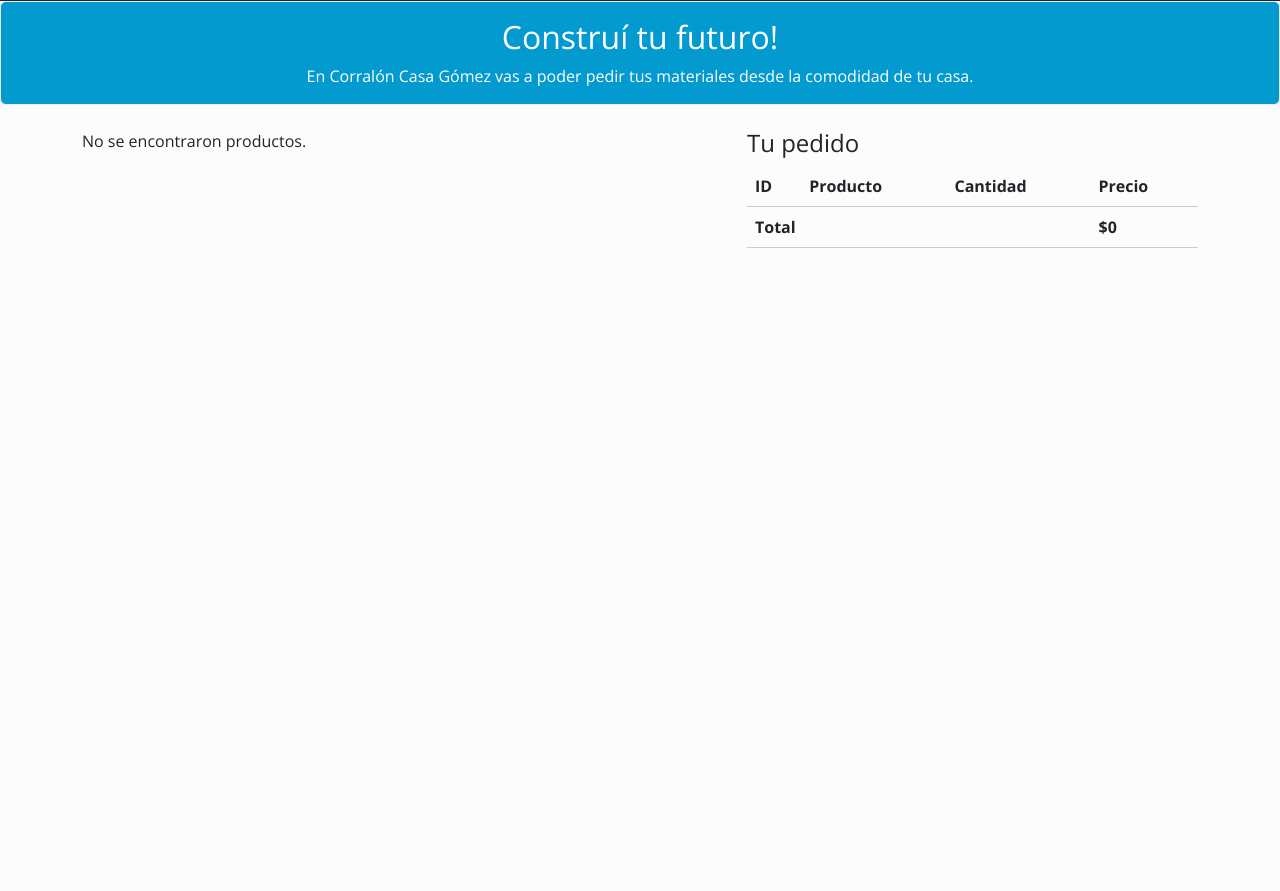
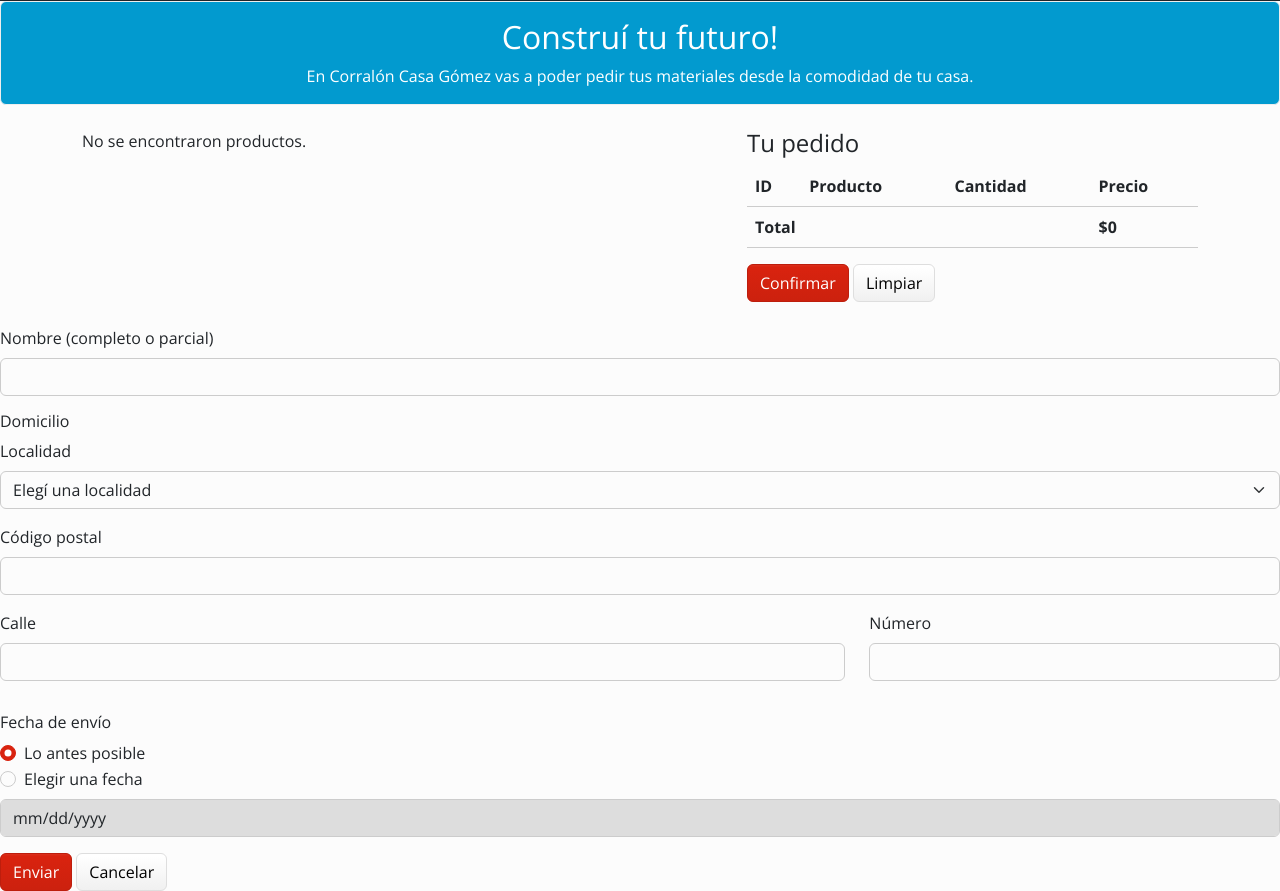
Before and after one commit to Gomez-Santiago-27/Proyecto_final_UTN, a website built with Vite: page src/pages/user/indexUser.html in a window 1280 px wide. Shown: the part 97-988 px from the top of the page. Before the commit the page ends 800 px from the top, so only its background shows below. Built offline with nearby package versions, Linux system fonts and the light colour scheme; no server answers.

Commit message:
Se agregó a 'indexUser.html' 1)cuerpo del pedido; 2)formulario de envío del pedido

```diff
--- a/src/css/style.css
+++ b/src/css/style.css
@@ -9,6 +9,6 @@
 }
 
 #seccionDeProductos {
+    max-height: 80vh;
     overflow-y: auto;
-    overflow-x: auto;
 }
--- a/src/js/controllers/indexUser.js
+++ b/src/js/controllers/indexUser.js
@@ -3,8 +3,13 @@ import { obtenerTodosLosProductos } from "../utils/obtenerProductos.js";
 const seccionDeProductos = document.querySelector('#seccionDeProductos');
 const entradaDeTextoBuscador = document.querySelector('#entradaDeTextoBuscador');
 const botonBuscar = document.querySelector('#botonBuscador');
-const cuerpoPedido = document.querySelector("#cuerpoPedido")
+const cuerpoPedido = document.querySelector("#cuerpoPedido");
+const totalPedido = document.querySelector("#totalPedido");
 const productos = await obtenerTodosLosProductos();
+const confirmarPedido = document.querySelector("#confirmarPedido");
+const limpiarPedido = document.querySelector("#limpiarPedido");
+
+let total = 0;
 
 /**
  *
@@ -27,7 +32,7 @@ function recorrerArregloYMostrarlo(arreglo) {
                <div class="card-body">
                <h5 class="card-title">${producto.descripcion}</h5>
                <p class="card-text">$${producto.precio}</p>
-               <button class="btn btn-primary" id="btn${producto.id}">Pedir</button>
+               <button class="btn btn-primary">Agregar al presupuesto</button>
                </div>
             </div>
             </div>
@@ -82,6 +87,7 @@ function mostrarProductosBuscados(arreglo) {
  */
 function agregarAlPedido(producto, cantidad) {
    const subtotal = producto.precio * cantidad;
+   total = total + subtotal;
    const fila = document.createElement('tr');
    fila.innerHTML = `
       <td>${producto.id}</td>
@@ -90,7 +96,22 @@ function agregarAlPedido(producto, cantidad) {
       <td>$${subtotal}</td>
    `;
    cuerpoPedido.appendChild(fila);
+   totalPedido.textContent = `$${total}`;
 }
+
+confirmarPedido.addEventListener('click', () => {
+   // envía el contenido de la tabla a la API que este lo guarde en 'pedidos.json'
+   // Va a hacer una solicitud POST express.
+});
+
+/**
+ * post: borra los elementos de la tabla del pedido y reinicia el total a 0.
+ */
+limpiarPedido.addEventListener('click', () => {
+   cuerpoPedido.innerHTML = "";
+   total = 0;
+   totalPedido.textContent =  `$${total}`;
+})
 
 mostrarTodosLosProductos(productos);
 
--- a/src/js/models/Domicilio.js
+++ b/src/js/models/Domicilio.js
@@ -1,11 +1,9 @@
 class Domicilio {
 
-    constructor(localidad, codigoPostal, calle, numeroCalle) {
-        this.provincia = "Buenos Aires";
-        // Esta destinado a La Matanza, Buenos Aires
+    constructor(localidad, codigoPostal, nombreCalle, numeroCalle) {
         this.localidad = localidad;
         this.codigoPostal = codigoPostal;
-        this.calle = calle;
+        this.nombreCalle = nombreCalle;
         this.numeroCalle = numeroCalle;
     }
 }
--- a/src/pages/user/indexUser.html
+++ b/src/pages/user/indexUser.html
@@ -71,9 +71,76 @@
                         </tr>
                     </tfoot>
                 </table>
+                <button class="btn btn-primary" id="confirmarPedido">Confirmar</button>
+                <button class="btn btn-secondary" id="limpiarPedido">Limpiar</button>
             </section>
         </div>
     </section>
+
+    <!-- FORMULARIO DE CONFIRMACIÓN DEL PEDIDO -->
+    <form id="formPedido" class="mt-4">
+
+    <!-- Nombre -->
+        <div class="mb-3">
+            <label for="nombre" class="form-label">Nombre (completo o parcial)</label>
+            <input type="text" id="nombre" name="nombre" class="form-control" required>
+        </div>
+
+        <!-- Domicilio -->
+        <fieldset class="mb-3">
+            <legend class="h6">Domicilio</legend>
+
+            <div class="mb-3">
+                <label for="localidad" class="form-label">Localidad</label>
+                <select id="localidad" name="localidad" class="form-select" required>
+                    <option value="" selected disabled>Elegí una localidad</option>
+
+                    <option>González Catán</option>
+                    <option>Gregorio de Laferrere</option>
+                    <option>Isidro Casanova</option>
+                    <option>San Justo</option>
+                    <option>Virrey del Pino</option>
+                </select>
+            </div>
+
+            <div class="mb-3">
+                <label for="codigoPostal" class="form-label">Código postal</label>
+                <input type="number" id="codigoPostal" name="codigoPostal" class="form-control" min="1000" max="9999" required>
+            </div>
+
+            <div class="row">
+                <div class="col-8 mb-3">
+                    <label for="calle" class="form-label">Calle</label>
+                    <input type="text" id="calle" name="calle" class="form-control" required>
+                </div>
+                <div class="col-4 mb-3">
+                    <label for="numero" class="form-label">Número</label>
+                    <input type="number" id="numero" name="numero" class="form-control" min="0" required>
+                </div>
+            </div>
+        </fieldset>
+
+        <!-- Fecha de envío -->
+        <fieldset class="mb-3">
+            <legend class="h6">Fecha de envío</legend>
+
+            <div class="form-check">
+                <input class="form-check-input" type="radio" name="tipoEnvio" id="envioLoAntes" value="lo-antes-posible" checked>
+                <label class="form-check-label" for="envioLoAntes">Lo antes posible</label>
+            </div>
+
+            <div class="form-check">
+                <input class="form-check-input" type="radio" name="tipoEnvio" id="envioFecha" value="fecha">
+                <label class="form-check-label" for="envioFecha">Elegir una fecha</label>
+            </div>
+
+            <input type="date" id="fechaEnvio" name="fechaEnvio" class="form-control mt-2" disabled>
+        </fieldset>
+
+        <!-- Botones -->
+        <button type="submit" class="btn btn-primary">Enviar</button>
+        <button type="reset" class="btn btn-secondary">Cancelar</button>
+    </form>
 
     <!--
     <footer id="pieDePagina">
```
Lines whose indentation alone changed are shown as unchanged.
